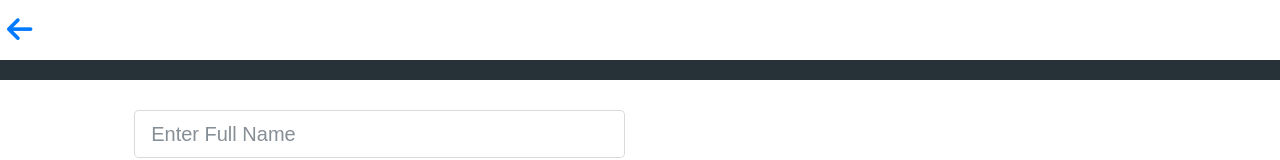
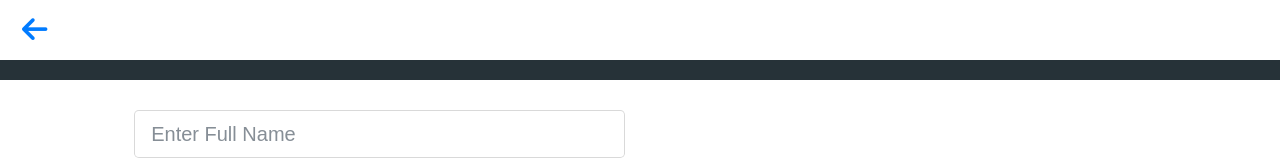
Before and after one commit to edgaromar90/react-project-mycontacts, a React (Create React App) app: page /create/contact in a window 1280 px wide. Shown: the top 160 px of the page. Built offline with nearby package versions, Linux system fonts and the light colour scheme.

Commit message:
createContact top size fixed

```diff
--- a/src/components/CreateContact.js
+++ b/src/components/CreateContact.js
@@ -67,7 +67,7 @@ class CreateContact extends Component {
 
     return(
       <div>
-        <div className="row create-contact-top">
+        <div className="create-contact-top">
           <span className="input-group-addon" style={ {width:'69px', height:'60px', border:'none'} }>
             <Link to="/">
               <i className="fa fa-arrow-left text-primary" style={ {fontSize:'29px', paddingLeft: '10px'} } aria-hidden="true"></i>
```
